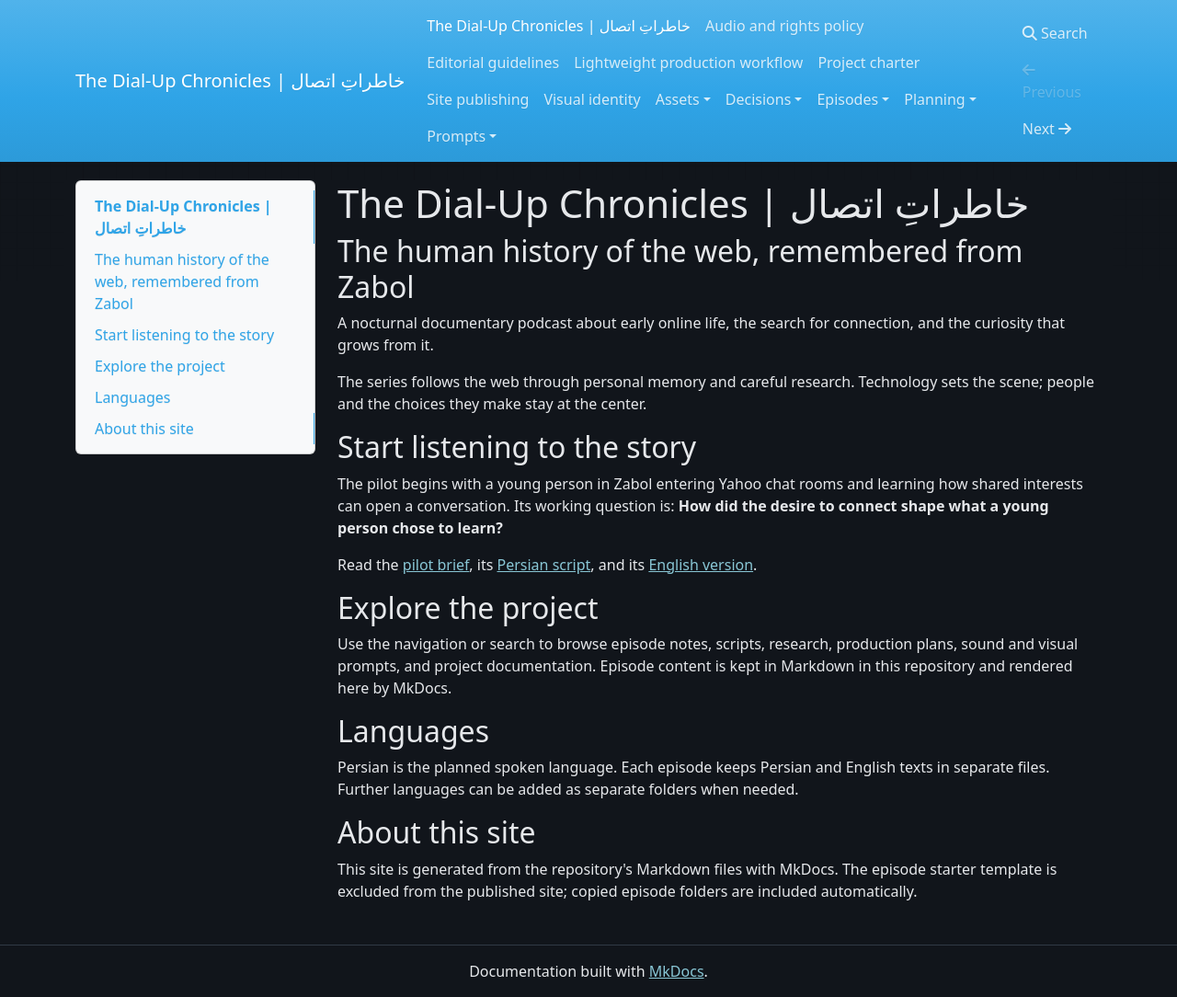
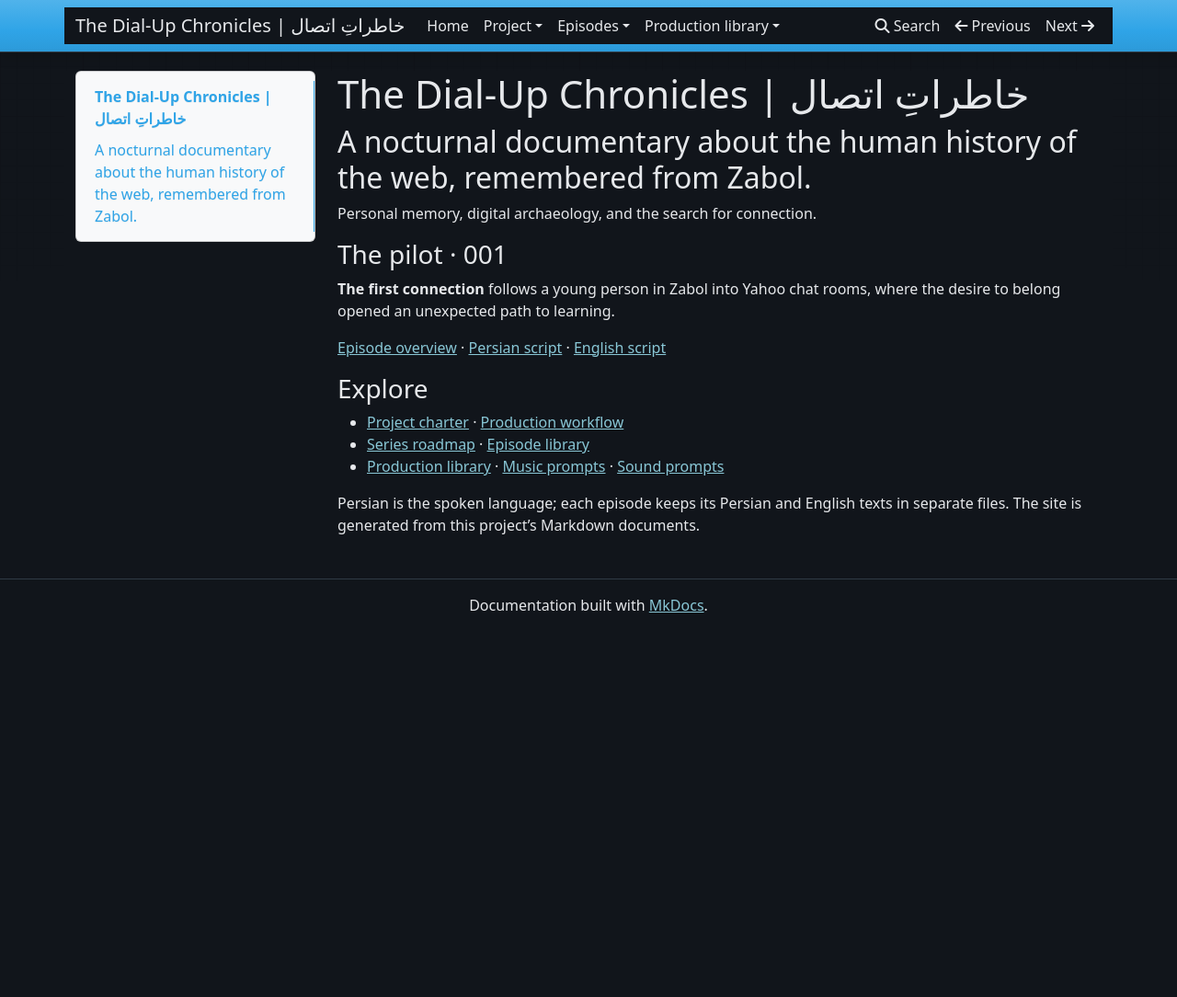
Before and after one commit to soroush-zendedel/The-Dial-Up-Chronicles, an MkDocs documentation site: the page built from docs/index.md, in a window 1280 px wide and 1084 px high. Shown: the whole window at 92% size. Built offline with MkDocs 1.6.1, drawn with Linux system fonts in a browser that asks for light colours; nearby versions of some CDN libraries.

Commit message:
Organize podcast site navigation

```diff
--- a/docs/index.md
+++ b/docs/index.md
@@ -1,25 +1,19 @@
 # The Dial-Up Chronicles | خاطراتِ اتصال
 
-## The human history of the web, remembered from Zabol
+## A nocturnal documentary about the human history of the web, remembered from Zabol.
 
-A nocturnal documentary podcast about early online life, the search for connection, and the curiosity that grows from it.
+Personal memory, digital archaeology, and the search for connection.
 
-The series follows the web through personal memory and careful research. Technology sets the scene; people and the choices they make stay at the center.
+### The pilot · 001
 
-## Start listening to the story
+**The first connection** follows a young person in Zabol into Yahoo chat rooms, where the desire to belong opened an unexpected path to learning.
 
-The pilot begins with a young person in Zabol entering Yahoo chat rooms and learning how shared interests can open a conversation. Its working question is: **How did the desire to connect shape what a young person chose to learn?**
+[Episode overview](episodes/001-first-connection/episode-brief.md) · [Persian script](episodes/001-first-connection/languages/fa/script.md) · [English script](episodes/001-first-connection/languages/en/script.md)
 
-Read the [pilot brief](episodes/001-first-connection/episode-brief.md), its [Persian script](episodes/001-first-connection/languages/fa/script.md), and its [English version](episodes/001-first-connection/languages/en/script.md).
+### Explore
 
-## Explore the project
+- [Project charter](project-charter.md) · [Production workflow](production-workflow.md)
+- [Series roadmap](planning/roadmap.md) · [Episode library](episodes/README.md)
+- [Production library](audio-rights-policy.md) · [Music prompts](prompts/music-generation.md) · [Sound prompts](prompts/sound-generation.md)
 
-Use the navigation or search to browse episode notes, scripts, research, production plans, sound and visual prompts, and project documentation. Episode content is kept in Markdown in this repository and rendered here by MkDocs.
-
-## Languages
-
-Persian is the planned spoken language. Each episode keeps Persian and English texts in separate files. Further languages can be added as separate folders when needed.
-
-## About this site
-
-This site is generated from the repository's Markdown files with MkDocs. The episode starter template is excluded from the published site; copied episode folders are included automatically.
+Persian is the spoken language; each episode keeps its Persian and English texts in separate files. The site is generated from this project’s Markdown documents.
--- a/docs/stylesheets/night.css
+++ b/docs/stylesheets/night.css
@@ -9,25 +9,49 @@
 }
 
 body,
-.navbar-default,
-.navbar-default .navbar-collapse,
-.navbar-default .navbar-form,
+.navbar.bg-primary,
+.navbar.bg-primary .navbar-collapse,
 .well,
-.col-md-3,
-.col-md-9 {
+.container,
+.container-fluid,
+article,
+main {
   background-color: var(--body-bg);
   color: var(--text);
 }
 
-.navbar-default {
+.navbar.bg-primary {
+  border-bottom: 1px solid var(--line);
+  box-shadow: 0 3px 14px rgb(0 0 0 / 22%);
+}
+
+.navbar.bg-primary .navbar-brand,
+.navbar.bg-primary .nav-link,
+.navbar.bg-primary .navbar-toggler,
+h1, h2, h3, h4, h5, h6,
+label {
+  color: var(--text);
+}
+
+.navbar.bg-primary .nav-link:hover,
+.navbar.bg-primary .nav-link:focus,
+.navbar.bg-primary .navbar-brand:hover {
+  color: var(--link);
+}
+
+.navbar.bg-primary .dropdown-menu {
+  background-color: var(--panel-bg);
   border-color: var(--line);
 }
 
-.navbar-default .navbar-brand,
-.navbar-default .navbar-nav > li > a,
-h1, h2, h3, h4, h5, h6,
-label {
+.navbar.bg-primary .dropdown-item {
   color: var(--text);
+}
+
+.navbar.bg-primary .dropdown-item:hover,
+.navbar.bg-primary .dropdown-item:focus {
+  background-color: var(--body-bg);
+  color: var(--link);
 }
 
 a,
--- a/mkdocs.yml
+++ b/mkdocs.yml
@@ -6,6 +6,49 @@ site_dir: site
 
 theme:
   name: mkdocs
+
+nav:
+  - Home: index.md
+  - Project:
+      - Charter: project-charter.md
+      - Editorial guide: editorial-guidelines.md
+      - Production workflow: production-workflow.md
+      - Visual identity: visual-identity.md
+      - Planning:
+          - Roadmap: planning/roadmap.md
+          - Series arc: planning/series-arc.md
+          - Backlog: planning/backlog.md
+          - Release calendar: planning/release-calendar.md
+      - Decisions: decisions/0001-repository-structure.md
+      - Publishing this site: site-publishing.md
+  - Episodes:
+      - Episode library: episodes/README.md
+      - Pilot · 001:
+          - Episode workspace: episodes/001-first-connection/README.md
+          - Overview: episodes/001-first-connection/episode-brief.md
+          - Persian script: episodes/001-first-connection/languages/fa/script.md
+          - English script: episodes/001-first-connection/languages/en/script.md
+          - Translation notes:
+              - Persian: episodes/001-first-connection/languages/fa/translation-notes.md
+              - English: episodes/001-first-connection/languages/en/translation-notes.md
+          - Research and sources: episodes/001-first-connection/research-and-sources.md
+          - Production checklist: episodes/001-first-connection/production-checklist.md
+          - Audio cues: episodes/001-first-connection/audio/audio-cue-sheet.md
+          - Visual plan: episodes/001-first-connection/visuals/visual-plan.md
+          - Cover art prompt: episodes/001-first-connection/visuals/cover-art-prompt.md
+  - Production library:
+      - Audio rights policy: audio-rights-policy.md
+      - Prompts:
+          - Prompt library: prompts/README.md
+          - Music generation: prompts/music-generation.md
+          - Sound generation: prompts/sound-generation.md
+          - Cover art: prompts/cover-art.md
+          - Prompt record template: assets/templates/prompt-record.md
+      - Assets:
+          - Branding: assets/branding/README.md
+          - Music: assets/music/README.md
+          - Theme music: assets/music/theme/README.md
+          - Sound effects: assets/sound-effects/README.md
 
 markdown_extensions:
   - tables
@@ -18,8 +61,7 @@ exclude_docs: |
   /site/**
   /episodes/_template/**
 
-# Navigation is generated from Markdown paths so new episodes appear without
-# editing a second navigation file. The episode template is excluded above.
+# Navigation is grouped by how listeners and producers use the material.
 
 extra_css:
   - stylesheets/night.css
```
